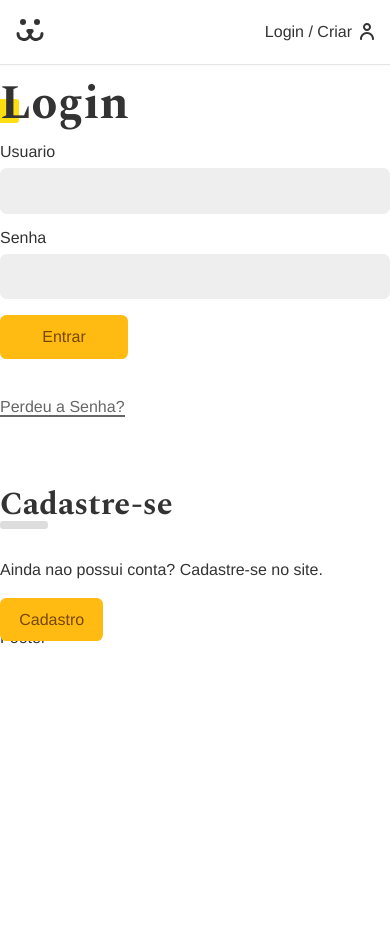
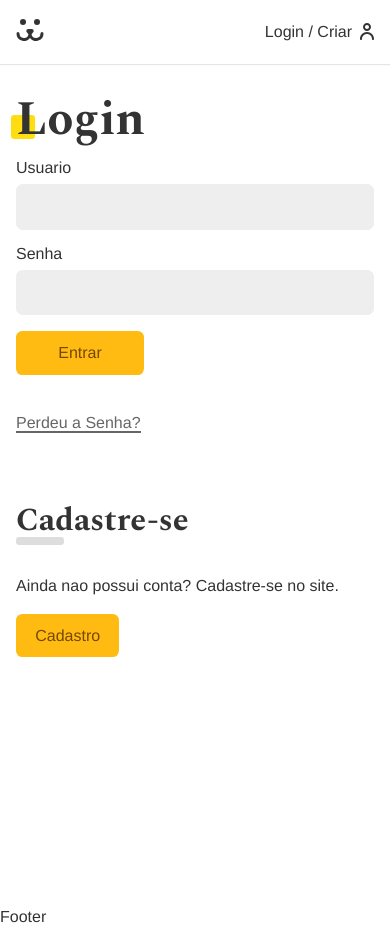
Before and after one commit to pabloTokuo/Origamid, a React (Vite) app in the folder react/dog/: page /login in a window 390 px wide. Before the commit the page ends 844 px from the top, so only its background shows below. Built offline with nearby package versions, Linux system fonts and the light colour scheme.

Commit message:
Login Background

```diff
--- a/react/dog/src/Components/Login/Login.jsx
+++ b/react/dog/src/Components/Login/Login.jsx
@@ -5,13 +5,15 @@
 import LoginPasswordLost from './LoginForm';
 import LoginPasswordReset from './LoginCreate';
 import { UserContext } from '../../UserContext';
+import styles from './Login.module.css';
 
 const Login = () => {
   const { login } = React.useContext(UserContext);
 
   if (login === true) return <Navigate to="/conta" />;
   return (
-    <div>
+    <section className={styles.login}>
+      <div className={styles.forms}>
         <Routes>
           <Route path="/" element={<LoginForm />} />
           <Route path="criar" element={<LoginCreate />} />
@@ -19,6 +21,7 @@
           <Route path="resetar" element={<LoginPasswordReset />} />
         </Routes>
       </div>
+    </section>
   );
 };
 
--- /dev/null
+++ b/react/dog/src/Components/Login/Login.module.css
@@ -0,0 +1,32 @@
+.login {
+  display: grid;
+  grid-template-columns: 1fr 1fr;
+  min-height: 100vh;
+  gap: 2rem;
+}
+
+.login::before {
+  content: '';
+  display: block;
+  background: url('../../Assets/login.jpg') no-repeat center center;
+  background-size: cover;
+}
+
+.forms {
+  max-width: 30rem;
+  padding: 1rem;
+}
+
+@media (max-width: 40rem) {
+  .login {
+    grid-template-columns: 1fr;
+  }
+
+  .login::before {
+    display: none;
+  }
+
+  .forms {
+    max-width: 100%;
+  }
+}
```
Lines whose indentation alone changed are shown as unchanged.
